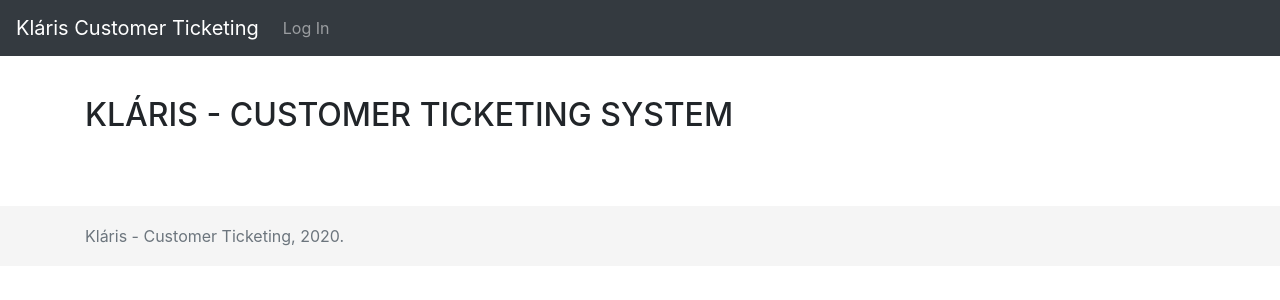
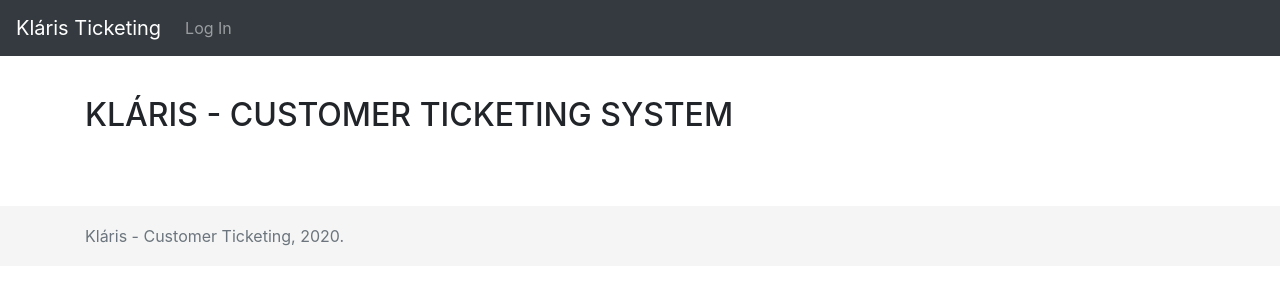
Before and after one commit to rolandoda/django-todo, a Django app: page / in a window 1280 px wide. Shown: the top 300 px of the page. Run offline with Django 3.2, Linux system fonts and the light colour scheme; some libraries are stand-ins or nearby versions.

Commit message:
text update

```diff
--- a/templates/base.html
+++ b/templates/base.html
@@ -24,7 +24,7 @@
 	<header>
 		<!-- Fixed navbar -->
 		<nav class="navbar navbar-expand-md navbar-dark fixed-top bg-dark">
-		  <a class="navbar-brand" href="/">Kláris Customer Ticketing</a>
+		  <a class="navbar-brand" href="/">Kláris Ticketing</a>
 		  <button class="navbar-toggler" type="button" data-toggle="collapse" data-target="#navbarCollapse" aria-controls="navbarCollapse" aria-expanded="false" aria-label="Toggle navigation">
 			<span class="navbar-toggler-icon"></span>
 		  </button>
```
